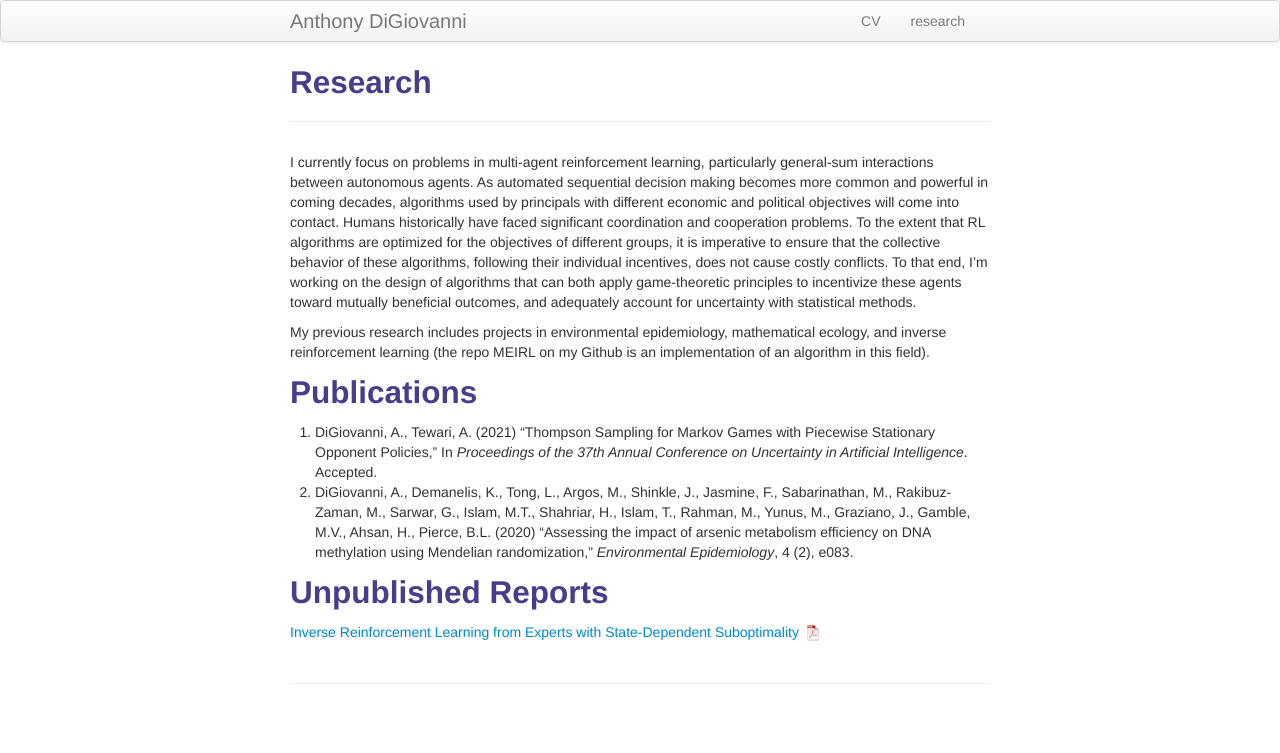
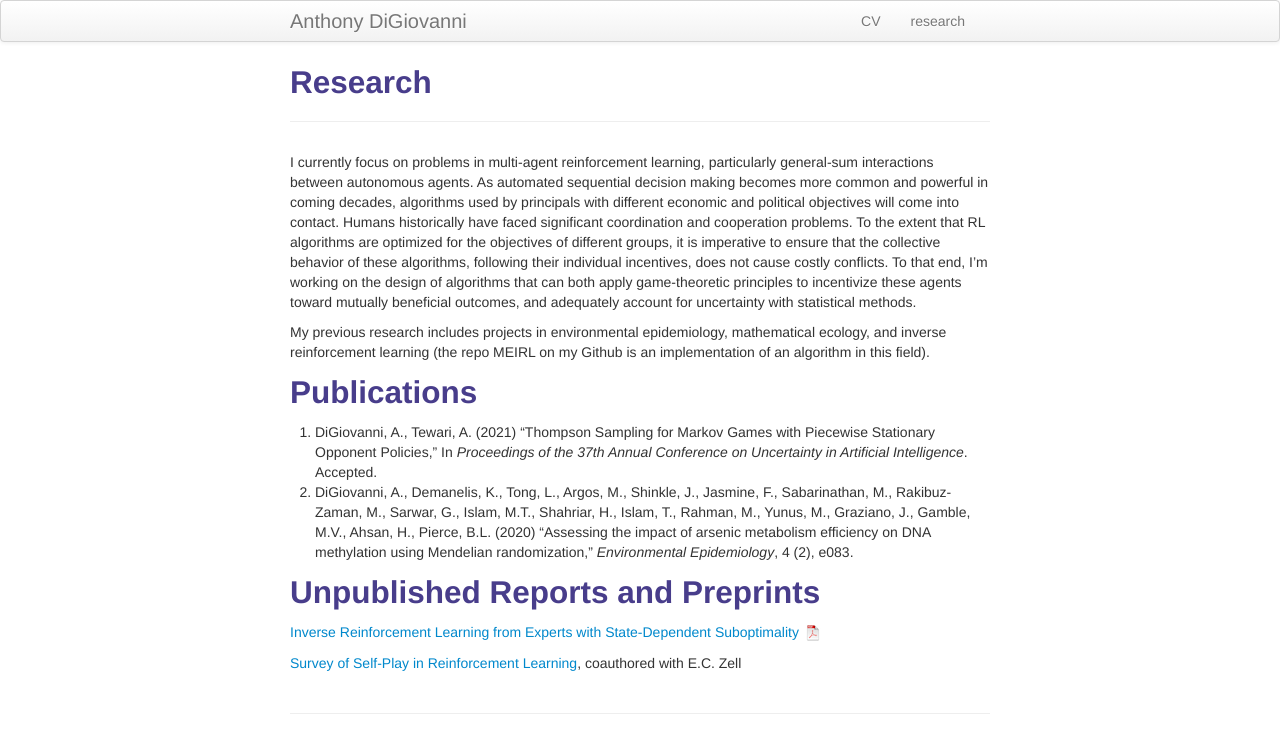
Before and after one commit to digiovannia/digiovannia.github.io, a Jekyll site: the page built from pages/research.md, in a window 1280 px wide. Shown: the top 753 px of the page. Built offline with Jekyll 4.4.1, drawn with Linux system fonts in a browser that asks for light colours.

Commit message:
preprint

```diff
--- a/pages/research.md
+++ b/pages/research.md
@@ -13,9 +13,11 @@ My previous research includes projects in environmental epidemiology, mathematic
 1. DiGiovanni, A., Tewari, A. (2021) "Thompson Sampling for Markov Games with Piecewise Stationary Opponent Policies," In *Proceedings of the 37th Annual Conference on Uncertainty in Artificial Intelligence*. Accepted.
 2. DiGiovanni, A., Demanelis, K., Tong, L., Argos, M., Shinkle, J., Jasmine, F., Sabarinathan, M., Rakibuz-Zaman, M., Sarwar, G., Islam, M.T., Shahriar, H., Islam, T., Rahman, M., Yunus, M., Graziano, J., Gamble, M.V., Ahsan, H., Pierce, B.L. (2020) "Assessing the impact of arsenic metabolism efficiency on DNA methylation using Mendelian randomization," *Environmental Epidemiology*, 4 (2), e083.
 
-## Unpublished Reports
+## Unpublished Reports and Preprints
 
 [Inverse Reinforcement Learning from Experts with State-Dependent Suboptimality ![MEIRL report]({{ BASE_PATH }}/pages/icons16/pdf-icon.png)]({{ BASE_PATH }}/assets/606_final.pdf)<br/>
+
+[Survey of Self-Play in Reinforcement Learning](https://arxiv.org/abs/2107.02850), coauthored with E.C. Zell
 
 <!-- Note: this is how to write a comment in HTML. Everything in here won't show up on your webpage. Testing-->
 
```
